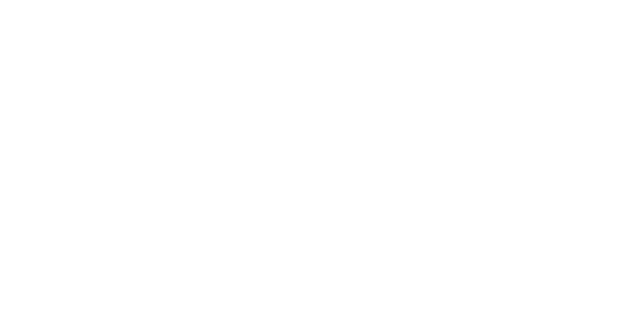
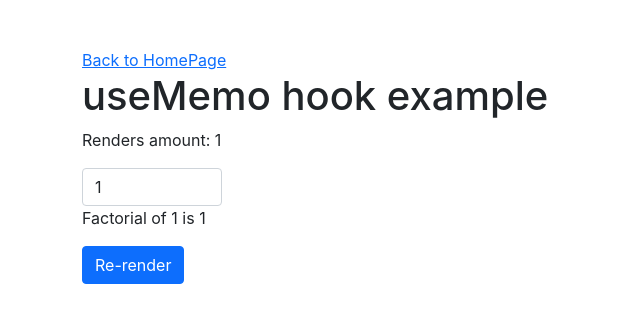
Before and after one commit to shirve/advanced-react-hooks, a React (Create React App) app: page /usememo-example in a window 1280 px wide. Before the commit this address had no page. Shown: the top 322 px of the page, without its empty margins (0-640 px from the left). Built offline with nearby package versions, Linux system fonts and the light colour scheme.

Commit message:
useMemo hook example

```diff
--- a/src/App.tsx
+++ b/src/App.tsx
@@ -3,6 +3,7 @@
 import UseRefExample1 from './components/UseRefExample1'
 import UseRefExample2 from './components/UseRefExample2'
 import MemoryLeakExample from './components/MemoryLeakExample'
+import UseMemoExample from './components/UseMemoExample'
 
 function App() {
   return (
@@ -13,6 +14,7 @@
           <Route path='useref-example-1' element={<UseRefExample1 />} />
           <Route path='useref-example-2' element={<UseRefExample2 />} />
           <Route path='memory-leak-example' element={<MemoryLeakExample />} />
+          <Route path='usememo-example' element={<UseMemoExample />} />
         </Routes>
       </main>
     </Router>
--- a/src/components/HomePage.tsx
+++ b/src/components/HomePage.tsx
@@ -18,6 +18,11 @@
           memory leak example
         </li>
       </Link>
+      <Link to='usememo-example' className='text-decoration-none'>
+        <li className='list-group-item list-group-item-action'>
+          useMemo example
+        </li>
+      </Link>
     </ul>
   )
 }
--- /dev/null
+++ b/src/components/UseMemoExample.tsx
@@ -0,0 +1,46 @@
+import { useState, useEffect, useRef, useMemo } from 'react'
+import { Link } from 'react-router-dom'
+
+const UseMemoExample = () => {
+  const [number, setNumber] = useState(1)
+  const [increment, setIncrement] = useState(0)
+
+  const factorial = useMemo(() => factorialOf(number), [number])
+
+  const renders = useRef(1)
+
+  useEffect(() => {
+    renders.current = renders.current + 1
+  })
+
+  const onClick = () => {
+    setIncrement((prevState) => prevState + 1)
+  }
+
+  return (
+    <div className='w-50'>
+      <Link to='/'>Back to HomePage</Link>
+      <h1>useMemo hook example</h1>
+      <p>Renders amount: {renders.current}</p>
+      <input
+        type='number'
+        value={number}
+        onChange={(e) => setNumber(+e.target.value)}
+        className='form-control w-25'
+      />
+      <p>
+        Factorial of {number} is {factorial}
+      </p>
+      <button className='btn btn-primary' onClick={onClick}>
+        Re-render
+      </button>
+    </div>
+  )
+}
+
+const factorialOf = (n: number): number => {
+  console.log(`factorialOf(${n}) called!`)
+  return n <= 0 ? 1 : n * factorialOf(n - 1)
+}
+
+export default UseMemoExample
```
